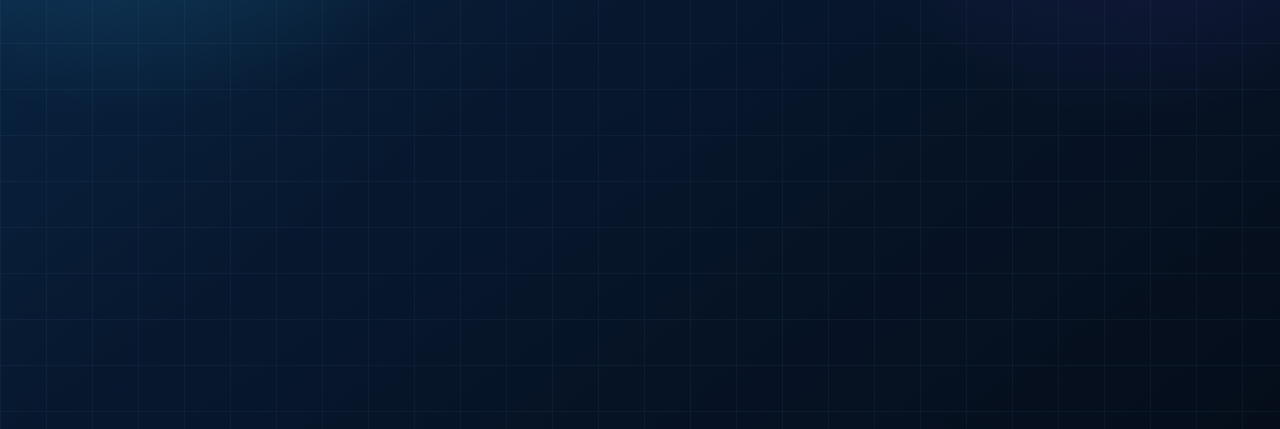
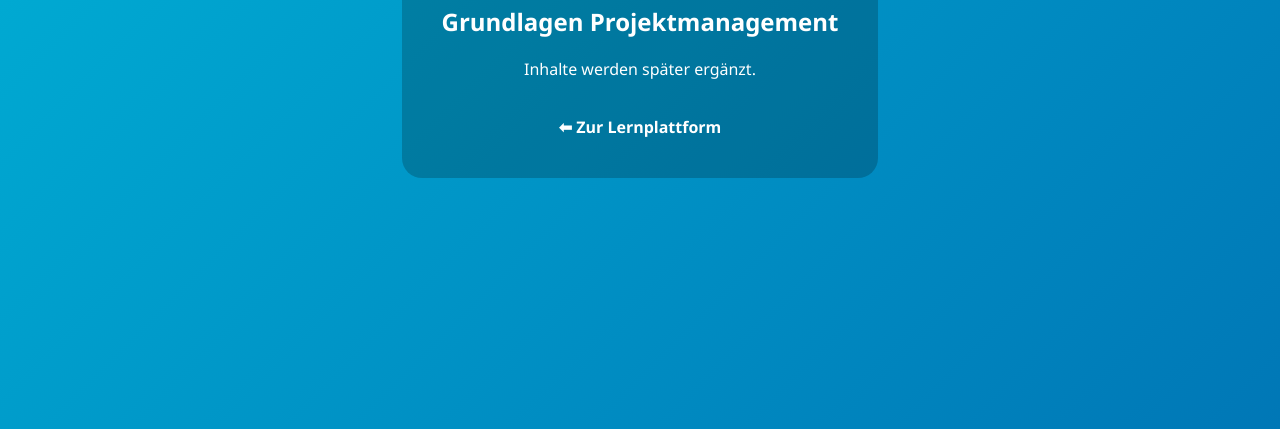
Before and after one commit to ayhanyucel21/netzwerk-duell-online, a plain HTML site: page public/lf04/index.html in a window 1280 px wide. Shown: the part 371-800 px from the top of the page. Drawn offline with Linux system fonts and the light colour scheme.

Commit message:
Refactor LF04 index.html structure and styles
Updated the HTML structure and styles for the LF04 page, including a new card layout and background styles.

```diff
--- a/public/lf04/index.html
+++ b/public/lf04/index.html
@@ -1,92 +1,55 @@
 <!DOCTYPE html>
 <html lang="de">
 <head>
-    <meta charset="UTF-8">
-    <meta name="viewport" content="width=device-width, initial-scale=1.0">
-    <meta name="theme-color" content="#071a33">
+<meta charset="UTF-8">
+<meta name="viewport" content="width=device-width, initial-scale=1.0">
+<title>LF01</title>
 
-    <!-- HIER ÄNDERN -->
-    <title>LF01 – Fachinformatiker Lernplattform</title>
+<style>
+body{
+    margin:0;
+    min-height:100vh;
+    display:flex;
+    justify-content:center;
+    align-items:center;
+    font-family:Segoe UI,sans-serif;
+    background:linear-gradient(135deg,#00b4d8,#0077b6);
+    color:white;
+}
 
-    <style>
-        :root {
-            /* DIESE FARBEN KÖNNEN PRO LERNFELD GEÄNDERT WERDEN */
-            --accent: #39d5ff;
-            --accent-dark: #0b75c9;
+.card{
+    max-width:800px;
+    padding:40px;
+    background:rgba(0,0,0,.2);
+    border-radius:20px;
+    text-align:center;
+}
 
-            --background-dark: #050d1a;
-            --background-blue: #0b2b50;
-            --text: #f5fbff;
-            --muted: #b8cada;
-            --border: rgba(158, 220, 255, 0.20);
-        }
+a{
+    display:inline-block;
+    margin-top:20px;
+    color:white;
+    text-decoration:none;
+    font-weight:bold;
+}
+</style>
 
-        * {
-            box-sizing: border-box;
-        }
+</head>
+<body>
 
-        body {
-            min-height: 100vh;
-            margin: 0;
-            display: grid;
-            place-items: center;
-            padding: 24px;
-            font-family: "Segoe UI", Arial, sans-serif;
-            color: var(--text);
-            background:
-                radial-gradient(
-                    circle at 10% 10%,
-                    color-mix(in srgb, var(--accent) 28%, transparent),
-                    transparent 30%
-                ),
-                radial-gradient(
-                    circle at 90% 15%,
-                    rgba(120, 75, 255, 0.20),
-                    transparent 28%
-                ),
-                linear-gradient(
-                    145deg,
-                    var(--background-blue),
-                    #07182e 48%,
-                    var(--background-dark)
-                );
-            overflow-x: hidden;
-        }
+<div class="card">
 
-        body::before {
-            content: "";
-            position: fixed;
-            inset: 0;
-            pointer-events: none;
-            opacity: 0.10;
-            background-image:
-                linear-gradient(
-                    rgba(99, 212, 255, 0.50) 1px,
-                    transparent 1px
-                ),
-                linear-gradient(
-                    90deg,
-                    rgba(99, 212, 255, 0.50) 1px,
-                    transparent 1px
-                );
-            background-size: 46px 46px;
-        }
+<h1>🏢 LF-F4</h1>
 
-        .page {
-            position: relative;
-            width: min(820px, 100%);
-            overflow: hidden;
-            padding: 38px;
-            border: 1px solid var(--border);
-            border-radius: 28px;
-            background:
-                linear-gradient(
-                    145deg,
-                    rgba(13, 48, 81, 0.96),
-                    rgba(6, 23, 42, 0.96)
-                );
-            box-shadow: 0 26px 70px rgba(0, 0, 0, 0.42);
-        }
+<h2>Grundlagen Projektmanagement</h2>
 
-        .page::before {
-            content: "";
+<p>
+Inhalte werden später ergänzt.
+</p>
+
+<a href="/">⬅ Zur Lernplattform</a>
+
+</div>
+
+</body>
+</html>
```
